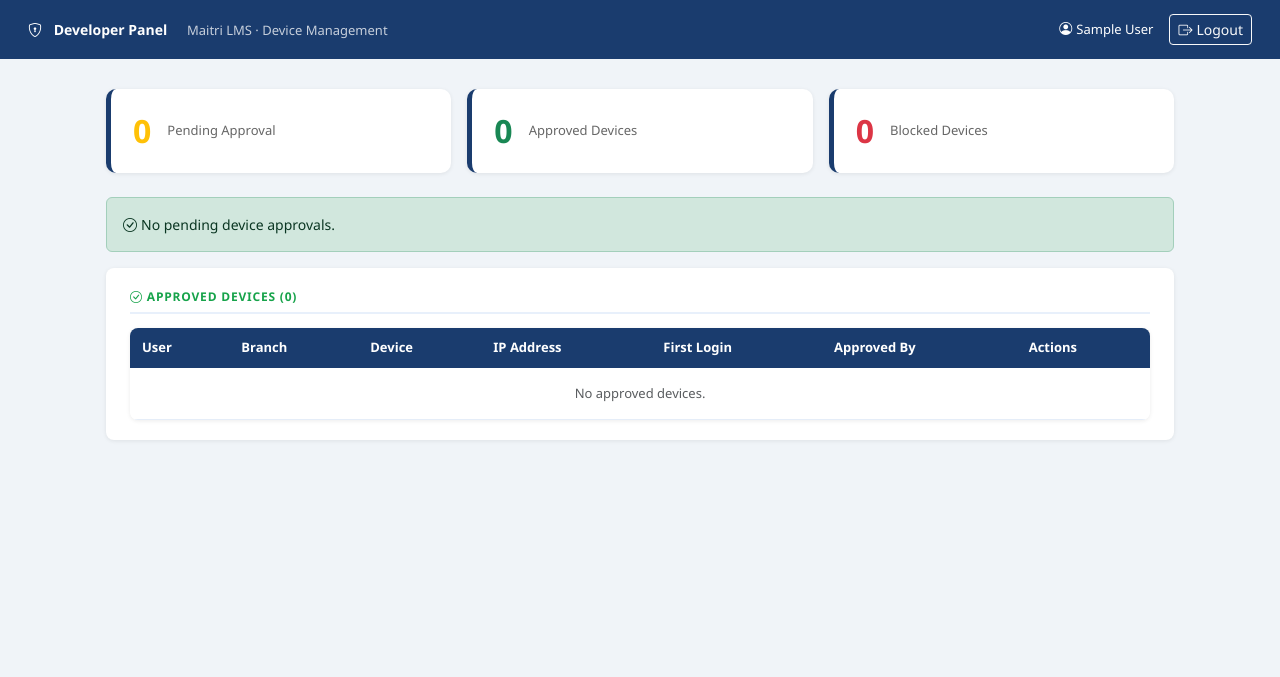
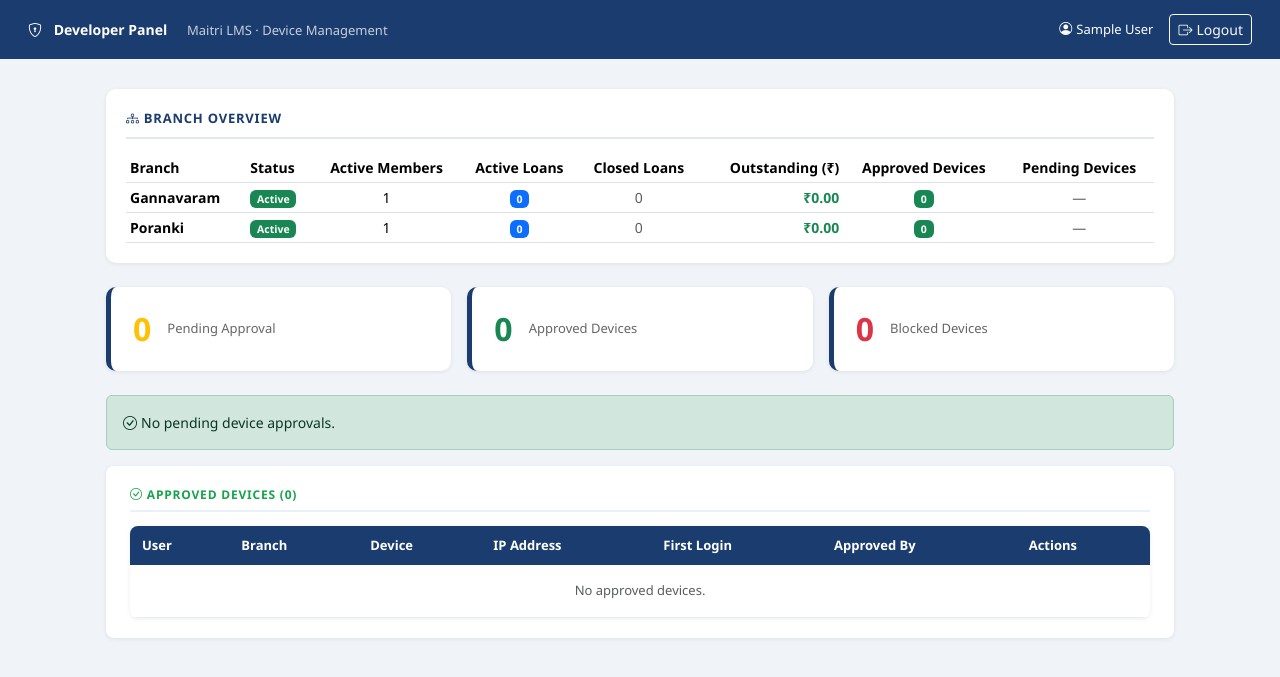
Before and after one commit to NikhithaGottipati06/Mythri-Associates-LMS, a Flask app: page /developer in a window 1280 px wide. Shown: the top 677 px of the page. Run offline with Flask 3, Linux system fonts and the light colour scheme; the visitor is signed in with stand-in values (Sample User, id 1); data comes from the database, SQL or seed files in the repository; data that the repository does not hold is empty.

Commit message:
Fix cross-branch device approval; add branch stats to developer panel
- Device bootstrap fix: first-time auto-approve now checks across ALL branches
  globally — so if GVR is approved for Poranki, any Gannavaram login goes Pending
- Developer panel: new Branch Overview table shows active members, active/closed
  loans, outstanding amount, and approved/pending devices per branch

Co-Authored-By: Claude Sonnet 4.6 <noreply@anthropic.com>

```diff
--- a/app.py
+++ b/app.py
@@ -177,13 +177,14 @@ def login():
                             return redirect(url_for('device_pending'))
                     else:
                         new_token = secrets.token_hex(32)
-                        approved_count = master2.execute(
-                            "SELECT COUNT(*) FROM device_approvals WHERE user_id=? AND branch_db=? AND status='Approved'",
-                            (user['id'], branch['db_path'])
+                        # Bootstrap only if user has NO approved device across ANY branch
+                        global_approved = master2.execute(
+                            "SELECT COUNT(*) FROM device_approvals WHERE user_id=? AND status='Approved'",
+                            (user['id'],)
                         ).fetchone()[0]
                         label = _parse_device_label(request.headers.get('User-Agent', ''))
                         ip = request.headers.get('X-Forwarded-For', request.remote_addr or '').split(',')[0].strip()
-                        initial_status = 'Approved' if approved_count == 0 else 'Pending'
+                        initial_status = 'Approved' if global_approved == 0 else 'Pending'
                         master2.execute("""
                             INSERT INTO device_approvals
                             (user_id, branch_db, user_login_name, user_full_name, branch_name,
@@ -223,8 +224,45 @@ def developer_panel():
     devices = master.execute(
         "SELECT * FROM device_approvals ORDER BY CASE status WHEN 'Pending' THEN 0 WHEN 'Approved' THEN 1 ELSE 2 END, created_at DESC"
     ).fetchall()
+    branches_raw = master.execute("SELECT * FROM branches ORDER BY name").fetchall()
+    branches_stats = []
+    for br in branches_raw:
+        stat = {
+            'name': br['name'], 'active': br['active'],
+            'members': 0, 'active_loans': 0, 'closed_loans': 0,
+            'outstanding': 0.0, 'approved_devices': 0, 'pending_devices': 0
+        }
+        stat['approved_devices'] = master.execute(
+            "SELECT COUNT(*) FROM device_approvals WHERE branch_db=? AND status='Approved'", (br['db_path'],)
+        ).fetchone()[0]
+        stat['pending_devices'] = master.execute(
+            "SELECT COUNT(*) FROM device_approvals WHERE branch_db=? AND status='Pending'", (br['db_path'],)
+        ).fetchone()[0]
+        if os.path.exists(br['db_path']):
+            try:
+                bdb = get_branch_db(br['db_path'])
+                stat['members'] = bdb.execute(
+                    "SELECT COUNT(*) FROM members WHERE status='ACTIVE'"
+                ).fetchone()[0]
+                stat['active_loans'] = bdb.execute(
+                    "SELECT COUNT(*) FROM loan_disbursements WHERE status='Disbursed'"
+                ).fetchone()[0]
+                stat['closed_loans'] = bdb.execute(
+                    "SELECT COUNT(*) FROM loan_disbursements WHERE status='Closed'"
+                ).fetchone()[0]
+                row = bdb.execute("""
+                    SELECT COALESCE(SUM(ld.disbursed_amount),0) -
+                           COALESCE((SELECT SUM(rp.principal) FROM recovery_postings rp
+                                     WHERE rp.disbursement_id=ld.id AND rp.installment_no>0),0)
+                    FROM loan_disbursements ld WHERE ld.status='Disbursed'
+                """).fetchone()
+                stat['outstanding'] = round(row[0] or 0, 2)
+                bdb.close()
+            except Exception:
+                pass
+        branches_stats.append(stat)
     master.close()
-    return render_template('developer.html', devices=devices)
+    return render_template('developer.html', devices=devices, branches_stats=branches_stats)
 
 @app.route('/developer/devices/<int:did>/action', methods=['POST'])
 @developer_required
--- a/templates/developer.html
+++ b/templates/developer.html
@@ -60,7 +60,60 @@
 
 <div class="dev-body">
 
-  <!-- Stats -->
+  <!-- Branch Statistics -->
+  <div class="form-card mb-4" style="background:#fff;border-radius:10px;padding:20px;box-shadow:0 1px 4px rgba(0,0,0,.08);">
+    <div style="font-weight:700;font-size:13px;letter-spacing:.06em;color:#1a3c6e;text-transform:uppercase;border-bottom:2px solid #e2e8f0;padding-bottom:8px;margin-bottom:14px;">
+      <i class="bi bi-diagram-3 me-1"></i>Branch Overview
+    </div>
+    <div class="table-responsive">
+      <table class="table table-sm table-hover align-middle mb-0">
+        <thead style="background:#1a3c6e;color:#fff;">
+          <tr>
+            <th>Branch</th>
+            <th>Status</th>
+            <th class="text-center">Active Members</th>
+            <th class="text-center">Active Loans</th>
+            <th class="text-center">Closed Loans</th>
+            <th class="text-end">Outstanding (₹)</th>
+            <th class="text-center">Approved Devices</th>
+            <th class="text-center">Pending Devices</th>
+          </tr>
+        </thead>
+        <tbody>
+          {% for b in branches_stats %}
+          <tr>
+            <td><strong>{{ b.name }}</strong></td>
+            <td>
+              {% if b.active %}
+              <span class="badge bg-success">Active</span>
+              {% else %}
+              <span class="badge bg-secondary">Inactive</span>
+              {% endif %}
+            </td>
+            <td class="text-center">{{ b.members }}</td>
+            <td class="text-center">
+              <span class="badge bg-primary">{{ b.active_loans }}</span>
+            </td>
+            <td class="text-center text-muted">{{ b.closed_loans }}</td>
+            <td class="text-end fw-semibold text-success">₹{{ "{:,.2f}".format(b.outstanding) }}</td>
+            <td class="text-center">
+              <span class="badge bg-success">{{ b.approved_devices }}</span>
+            </td>
+            <td class="text-center">
+              {% if b.pending_devices > 0 %}
+              <span class="badge bg-warning text-dark">{{ b.pending_devices }}</span>
+              {% else %}
+              <span class="text-muted">—</span>
+              {% endif %}
+            </td>
+          </tr>
+          {% endfor %}
+        </tbody>
+      </table>
+    </div>
+  </div>
+
+  <!-- Device Stats -->
   <div class="row g-3 mb-4">
     <div class="col-4">
       <div class="stat-card">
```
